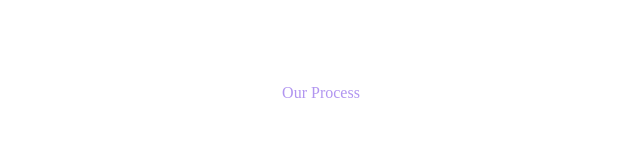
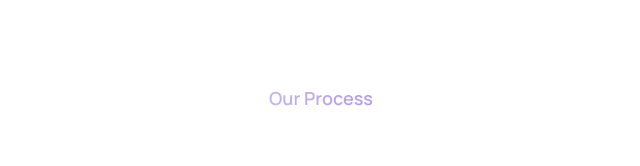
Before and after one commit to deepikabajaj31/Zuperior, a Next.js app: page / in a window 1280 px wide. Shown: the top 166 px of the page, without its empty margins (319-959 px from the left). Built offline with nearby package versions, Linux system fonts and the light colour scheme.

Commit message:
header initiated

```diff
--- a/src/components/Header.tsx
+++ b/src/components/Header.tsx
@@ -6,7 +6,11 @@ const Header: React.FC = () => {
       style={styles.header}
       className="p-0 overflow-hidden justify-center items-center flex-nowrap w-min flex relative flex-col w-min h-min"
     >
-      <button style={styles.button} className="h-min rounded-3xl">Our Process</button>
+      <button style={styles.button} className="h-min rounded-3xl">
+        <p style={styles.btnText} className="rounded-3xl text-lg font-semibold">
+          Our Process
+        </p>
+      </button>
     </header>
   );
 };
@@ -17,12 +21,18 @@ const styles: { [key: string]: CSSProperties } = {
   header: {
     gap: "15px",
     width: "100%",
-    height: "20%"
+    height: "20%",
   },
   button: {
-    padding: "0 1rem",
-    color:'#b195f0',
     border: "1px solid rgba(255, 255, 255, 0.25)",
+    cursor: "pointer",
+  },
+  btnText: {
+    padding: "0.2rem 1.3rem",
+    color: "transparent",
+    backgroundImage: "linear-gradient(91deg, #c8bae8, #b195f0 98.2475%)",
+    WebkitBackgroundClip: "text",
+    WebkitTextFillColor: "transparent",
   },
   nav: {
     marginTop: "0.5rem",
--- a/src/pages/_document.tsx
+++ b/src/pages/_document.tsx
@@ -3,7 +3,14 @@ import { Html, Head, Main, NextScript } from "next/document";
 export default function Document() {
   return (
     <Html lang="en">
-      <Head />
+      <Head >
+      <link rel="preconnect" href="https://fonts.googleapis.com" />
+        <link rel="preconnect" href="https://fonts.gstatic.com" crossOrigin="anonymous" />
+        <link
+          href="https://fonts.googleapis.com/css2?family=Manrope:wght@200..800&display=swap"
+          rel="stylesheet"
+        />
+      </Head>
       <body className="antialiased">
         <Main />
         <NextScript />
--- a/src/styles/globals.css
+++ b/src/styles/globals.css
@@ -1,5 +1,8 @@
 @import "tailwindcss";
 @import "tw-animate-css";
+/* styles/globals.css */
+@import url('https://fonts.googleapis.com/css2?family=Manrope:wght@200..800&display=swap');
+
 
 @custom-variant dark (&:is(.dark *));
 
@@ -88,11 +91,11 @@
 body {
   background: var(--background);
   color: var(--foreground);
-  font-family: "Manrope","Manrope Fallback"
 }
 
 * {
   box-sizing: border-box;
+  font-family: "Manrope","Manrope Fallback"
 }
 
 .dark {
```
